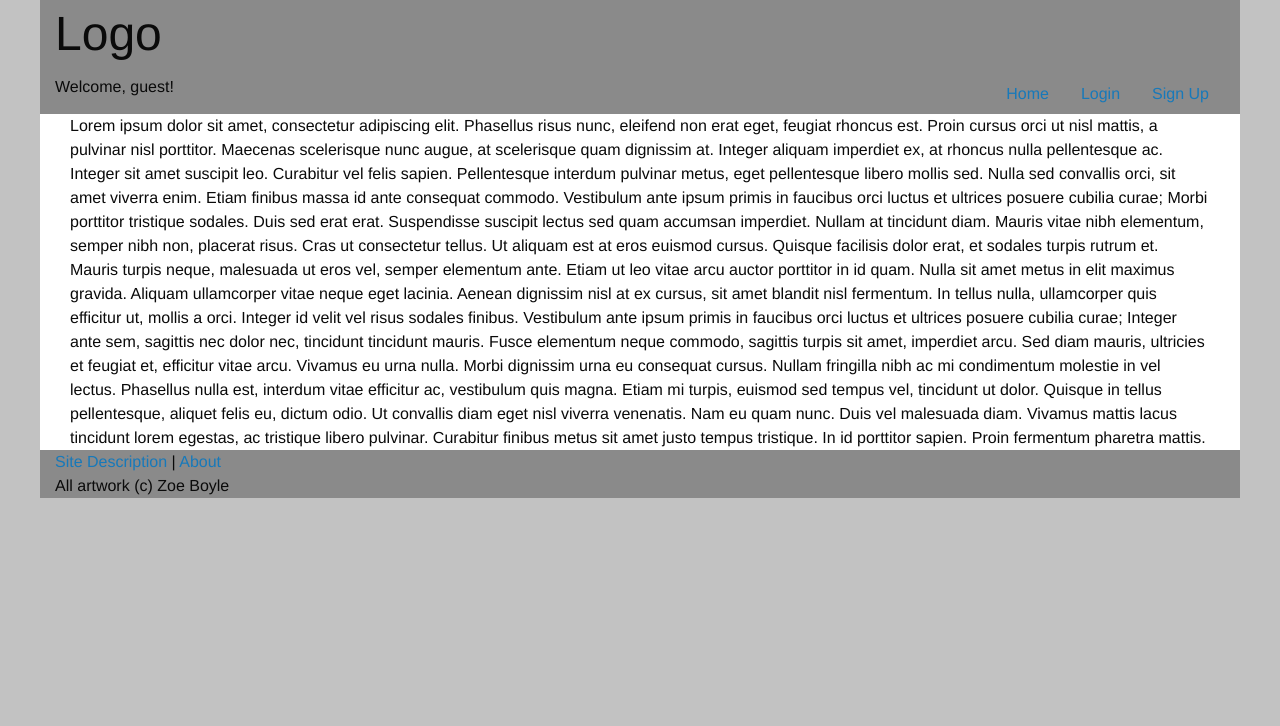
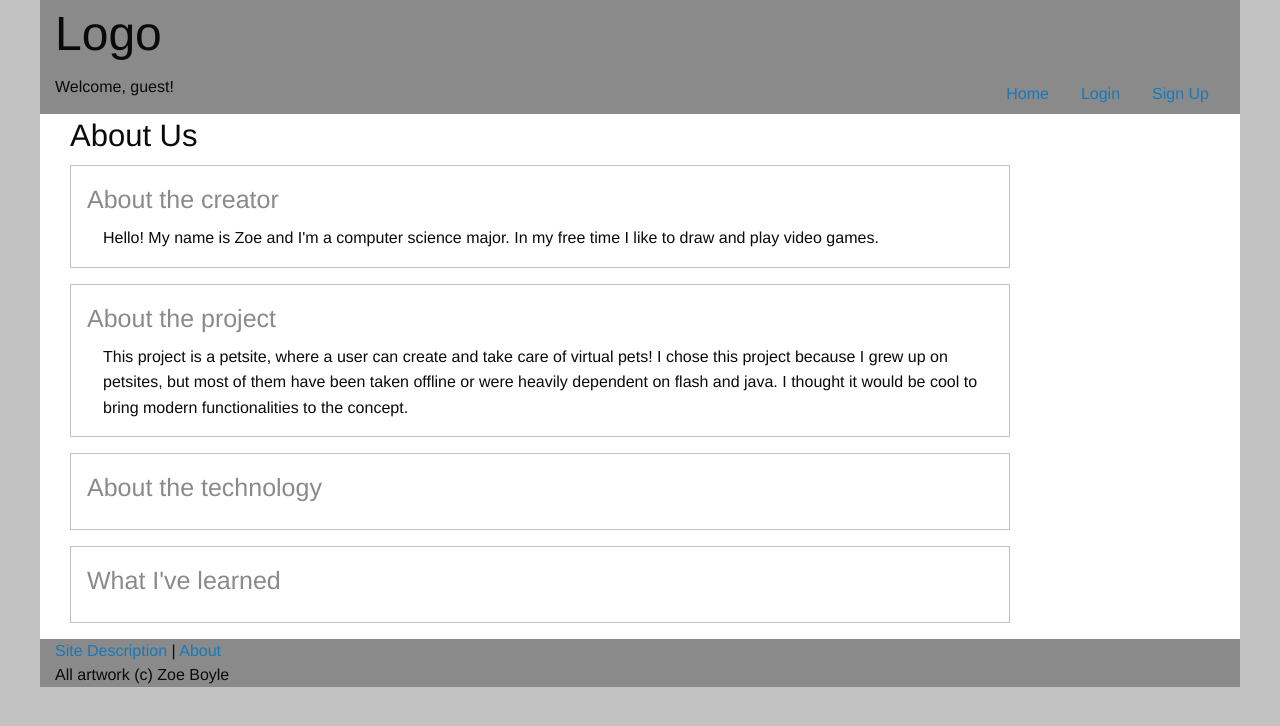
Before and after one commit to zboyle1/VirtuaPets, a PHP site: page /places/about.php in a window 1280 px wide. Shown: the top 726 px of the page. Run offline with PHP 8.4, Linux system fonts and the light colour scheme.

Commit message:
started about and description

```diff
--- a/places/about.php
+++ b/places/about.php
@@ -4,13 +4,35 @@
     include '../footer.php';
 ?>
 <div id = "content" class = "grid-x grid-padding-x grid-margin-x">
-<div class = "cell">
-Lorem ipsum dolor sit amet, consectetur adipiscing elit. Phasellus risus nunc, eleifend non erat eget, feugiat rhoncus est. Proin cursus orci ut nisl mattis, a pulvinar nisl porttitor. Maecenas scelerisque nunc augue, at scelerisque quam dignissim at. Integer aliquam imperdiet ex, at rhoncus nulla pellentesque ac. Integer sit amet suscipit leo. Curabitur vel felis sapien. Pellentesque interdum pulvinar metus, eget pellentesque libero mollis sed. Nulla sed convallis orci, sit amet viverra enim. Etiam finibus massa id ante consequat commodo. Vestibulum ante ipsum primis in faucibus orci luctus et ultrices posuere cubilia curae; Morbi porttitor tristique sodales. Duis sed erat erat.
+    <div class ="cell">
+        <h3>About Us</h3>
+    </div>
+    <div class = "cell large-10">
+        <div class="callout">
+            <h4 class = "subheader">About the creator</h4>
+            <p style="margin-left: 1em;">
+                Hello! My name is Zoe and I'm a computer science major. In my free time I like to draw and play video games.
+            </p>
+        </div>
+        <div class="callout">
+            <h4 class = "subheader">About the project</h4>
+            <p style="margin-left: 1em;">
+                This project is a petsite, where a user can create and take care of virtual pets! I chose this project because I grew up on petsites, but most of them have been taken offline or were heavily dependent on flash and java. I thought it would be cool to bring modern functionalities to the concept.
+            </p>
+        </div>
+        <div class="callout">
+            <h4 class = "subheader">About the technology</h4>
+            <p style="margin-left: 1em;">
 
-Suspendisse suscipit lectus sed quam accumsan imperdiet. Nullam at tincidunt diam. Mauris vitae nibh elementum, semper nibh non, placerat risus. Cras ut consectetur tellus. Ut aliquam est at eros euismod cursus. Quisque facilisis dolor erat, et sodales turpis rutrum et. Mauris turpis neque, malesuada ut eros vel, semper elementum ante. Etiam ut leo vitae arcu auctor porttitor in id quam. Nulla sit amet metus in elit maximus gravida. Aliquam ullamcorper vitae neque eget lacinia. Aenean dignissim nisl at ex cursus, sit amet blandit nisl fermentum. In tellus nulla, ullamcorper quis efficitur ut, mollis a orci. Integer id velit vel risus sodales finibus. Vestibulum ante ipsum primis in faucibus orci luctus et ultrices posuere cubilia curae;
+            </p>
+        </div>
+        <div class="callout">
+            <h4 class = "subheader">What I've learned</h4>
+            <p style="margin-left: 1em;">
 
-Integer ante sem, sagittis nec dolor nec, tincidunt tincidunt mauris. Fusce elementum neque commodo, sagittis turpis sit amet, imperdiet arcu. Sed diam mauris, ultricies et feugiat et, efficitur vitae arcu. Vivamus eu urna nulla. Morbi dignissim urna eu consequat cursus. Nullam fringilla nibh ac mi condimentum molestie in vel lectus. Phasellus nulla est, interdum vitae efficitur ac, vestibulum quis magna. Etiam mi turpis, euismod sed tempus vel, tincidunt ut dolor. Quisque in tellus pellentesque, aliquet felis eu, dictum odio. Ut convallis diam eget nisl viverra venenatis. Nam eu quam nunc. Duis vel malesuada diam. Vivamus mattis lacus tincidunt lorem egestas, ac tristique libero pulvinar. Curabitur finibus metus sit amet justo tempus tristique. In id porttitor sapien. Proin fermentum pharetra mattis.
-</div>
+            </p>
+        </div>
+    </div>
 </div>
 <?php
     send_footer();
```
Also changed, not shown: places/description.php (+13 -5 lines).
